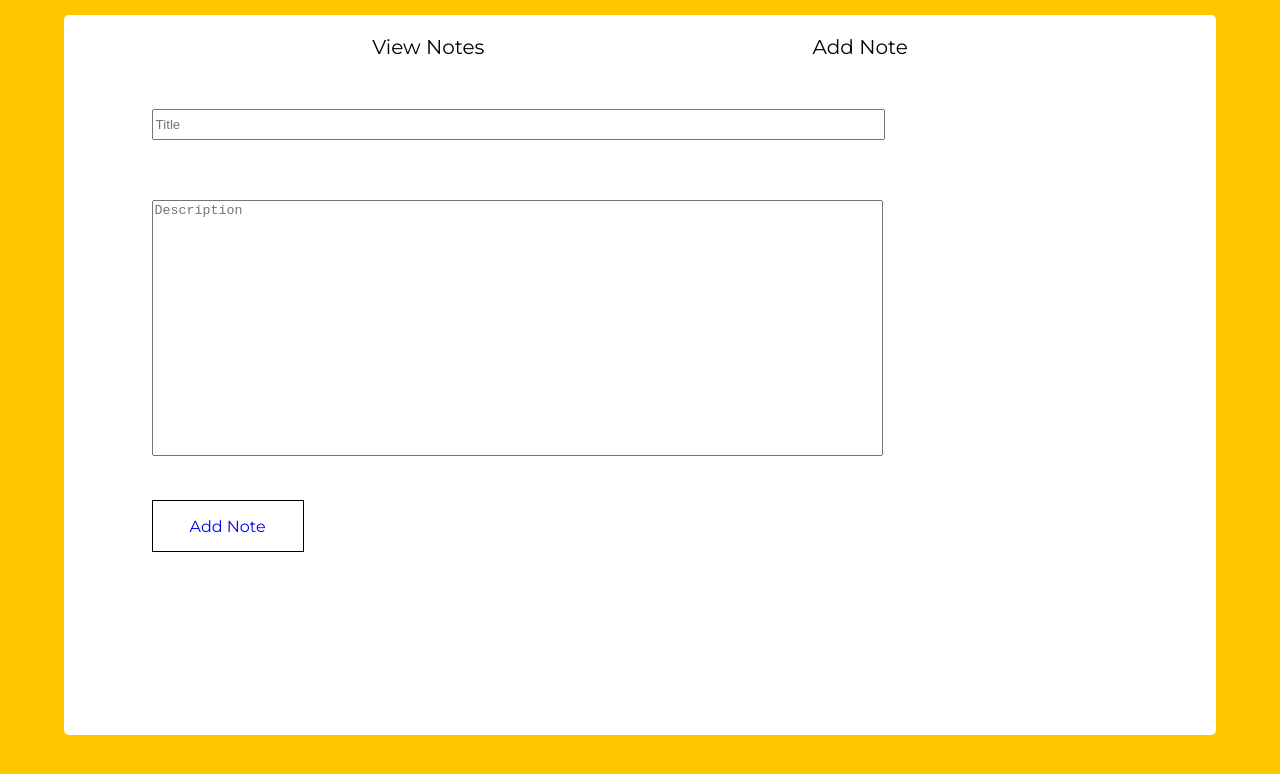
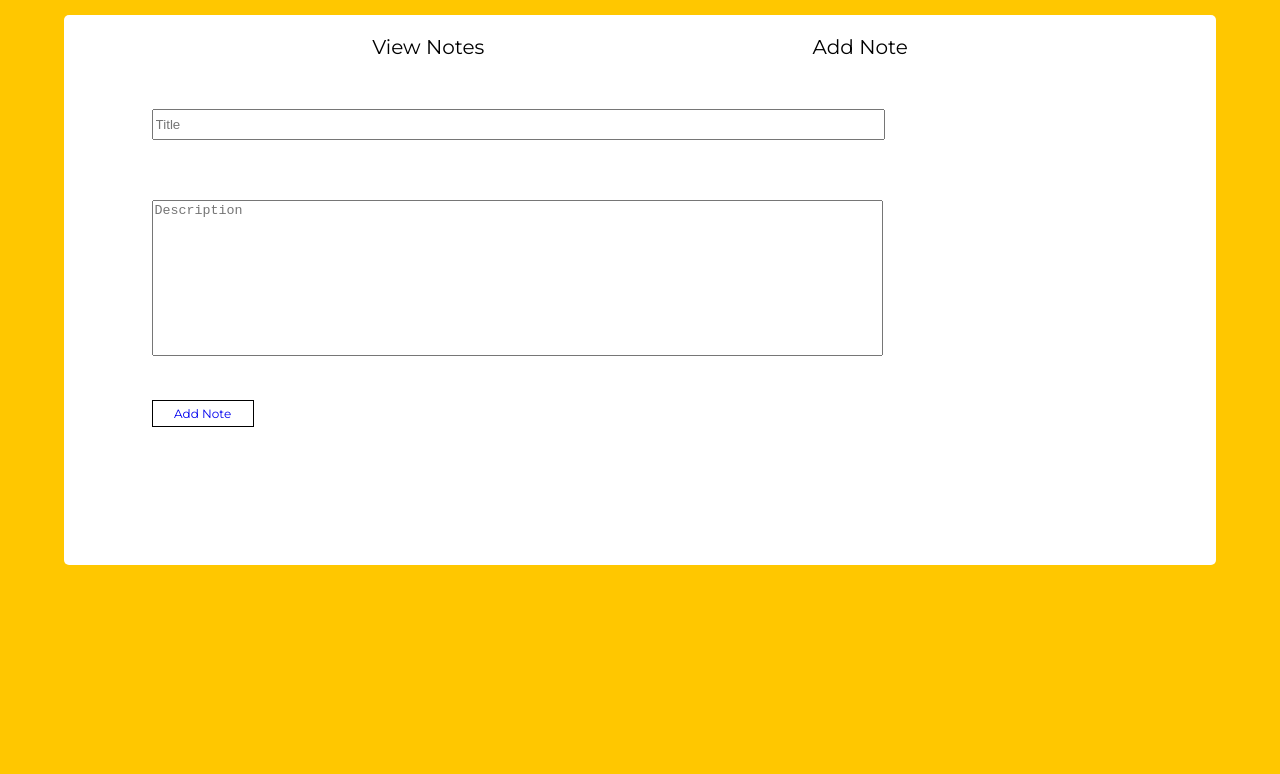
Before and after one commit to Kennedykid1995/notes_app, a React (Create React App) app in the folder notes/: page /add-note in a window 1280 px wide. Shown: the top 774 px of the page. Built offline with nearby package versions, Linux system fonts and the light colour scheme; no server answers.

Commit message:
fixing the styling for quickie notes

```diff
--- a/notes/src/App.js
+++ b/notes/src/App.js
@@ -15,7 +15,7 @@ const AppHolder = styled.div`
 `;
 const NavBox = styled.div`
   width: 90%;
-  height: 720px;
+  height: 550px;
   margin-top: 15px;
   background: white;
   border-radius: 5px;
--- a/notes/src/components/note.js
+++ b/notes/src/components/note.js
@@ -4,8 +4,8 @@ import { NavLink} from "react-router-dom";
 
 const Note = styled.div`
   margin: 10px;
-  width: 255px;
-  height: 250px;
+  width: 200px;
+  height: 195px;
   background: #ffe589;
   border-radius: 5px;
   display: flex;
@@ -22,7 +22,7 @@ const NoteHeader = styled(NavLink)`
 `;
 const NoteContents = styled.div`
   width: 90%;
-  height: 170px;
+  height: 135px;
   border-radius: 5px;
   border: 2px solid #ffc700;
   background: white;
@@ -31,11 +31,11 @@ const NoteContents = styled.div`
   justify-content: center;
 `;
 const HeaderText = styled.p`
-  font-size: 20px;
+  font-size: 15px;
   color: gray;
 `;
 const Text = styled.p`
-  font-size: 15px;
+  font-size: 12px;
   color: gray;
   margin: 5px;
 `;
--- a/notes/src/components/pages/addNote.js
+++ b/notes/src/components/pages/addNote.js
@@ -15,14 +15,14 @@ const TitleInput = styled.input`
 `;
 const TextArea = styled.textarea`
   width: 70%;
-  height: 250px;
+  height: 150px;
   margin: 30px;
   resize: none;
 
 `;
 const Btn = styled(NavLink)`
-  width: 150px;
-  height: 50px;
+  width: 100px;
+  height: 25px;
   border: 1px solid black;
   margin: 10px 30px;
   text-decoration: none;
@@ -30,6 +30,7 @@ const Btn = styled(NavLink)`
   justify-content: center;
   align-items: center;
   pointer: cursor;
+  font-size: 12px;
 `;
 
 //add the note to the api
--- a/notes/src/components/pages/individualnote.js
+++ b/notes/src/components/pages/individualnote.js
@@ -17,13 +17,13 @@ const TitleInput = styled.input`
 `;
 const TextArea = styled.textarea`
   width: 70%;
-  height: 250px;
+  height: 150px;
   margin: 30px;
   resize: none;
 `;
 const Btn = styled(NavLink)`
-  width: 150px;
-  height: 50px;
+  width: 100px;
+  height: 25px;
   border: 1px solid black;
   margin: 10px 30px;
   text-decoration: none;
@@ -31,6 +31,7 @@ const Btn = styled(NavLink)`
   justify-content: center;
   align-items: center;
   pointer: cursor;
+  font-size: 12px;
 `;
 
 const IndividualNote = props => {
```
